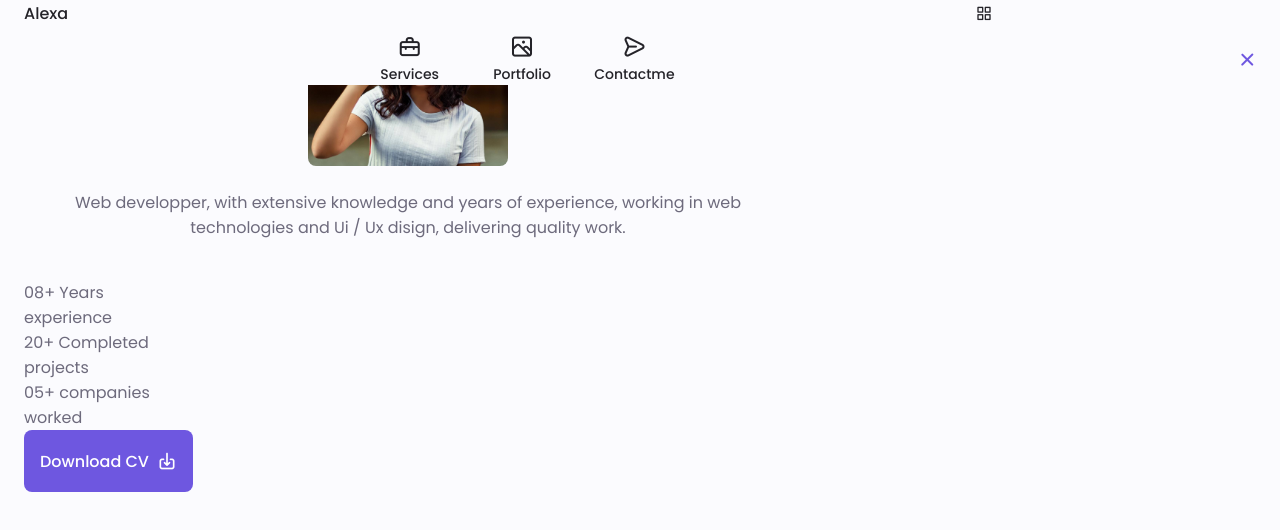
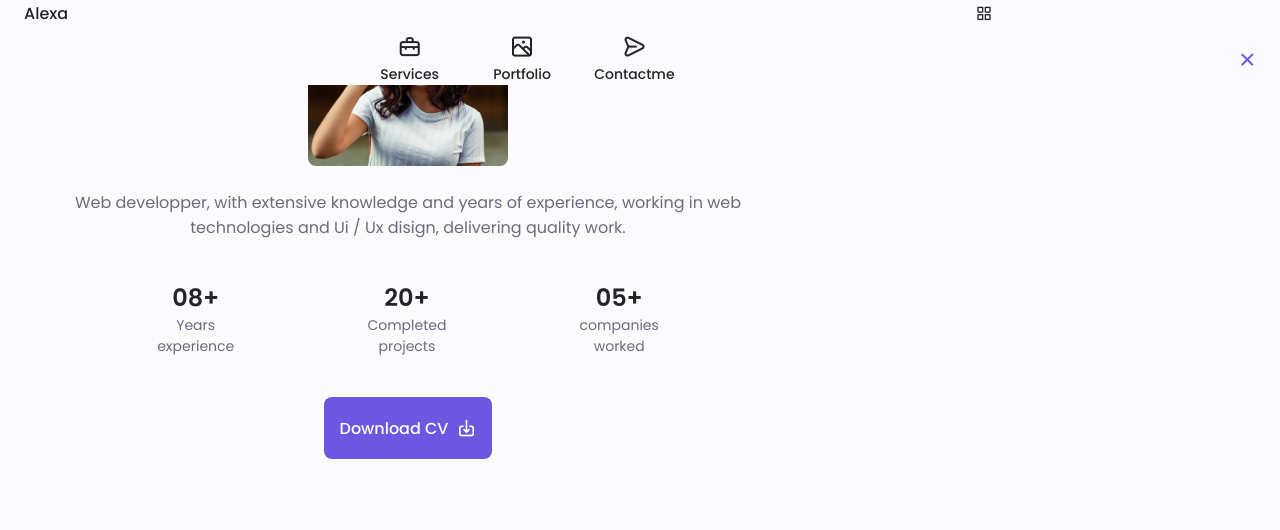
Before and after one commit to bando7507/Portfolio, a plain HTML site: page index.html in a window 1280 px wide. Shown: the part 715-1245 px from the top of the page. Drawn offline with nearby package versions, Linux system fonts and the light colour scheme.

Commit message:
finissions de la section about

```diff
--- a/index.html
+++ b/index.html
@@ -18,12 +18,12 @@
             <div class="nav__menu" id="nav__menu">
                 <ul class="nav__list grid">
                     <li class="nav__item">
-                        <a href="#Home" class="nav__link">
+                        <a href="#home" class="nav__link">
                             <i class="uil uil-estate nav__icon"></i>Home
                         </a>
                     </li>
                     <li class="nav__item">
-                        <a href="#About" class="nav__link">
+                        <a href="#about" class="nav__link">
                             <i class="uil uil-user nav__icon"></i> About
                         </a>
                     </li>
@@ -123,7 +123,7 @@
 
         <!-- -----------------ABOUT-------------------------- -->
 
-        <section class="about section">
+        <section class="about section" id="about">
             <h2 class="section__title">About Me</h2>
             <span class="section__subtitle">My introduction</span>
 
--- a/style.css
+++ b/style.css
@@ -366,3 +366,36 @@ transform: translateY(.5rem);
   text-align: center;
   margin-bottom: var(--mb-2-5);
 }
+
+
+.about__info{
+  display: flex;
+  /* align-items: center;
+  justify-content: space-between;
+  text-align: center; */
+  justify-content: space-evenly;
+  margin-bottom: var(--mb-2-5);
+
+}
+
+.about__info-title{
+  font-size: var(--h2-font-size);
+  font-weight: var(--font-semi-bold);
+  color: var(--title-color);
+}
+
+.about__info-name{
+  font-size: var(--small-font-size);
+}
+
+.about__button{
+  display: flex;
+  align-items: center;
+  justify-content: center;
+}
+
+.about__info-title,
+.about__info-name{
+display: block;
+text-align: center;
+}
```
